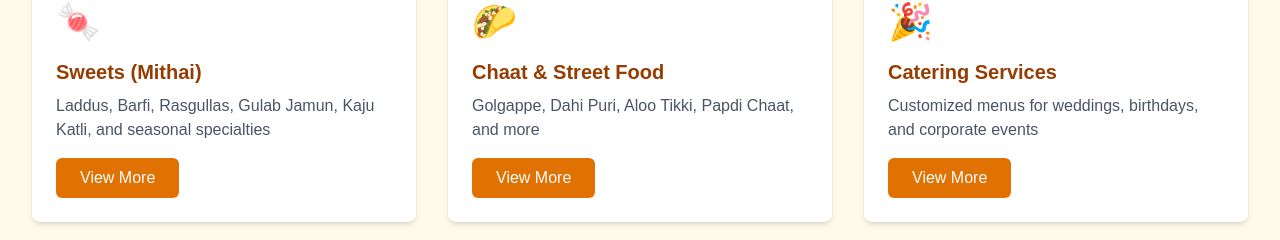
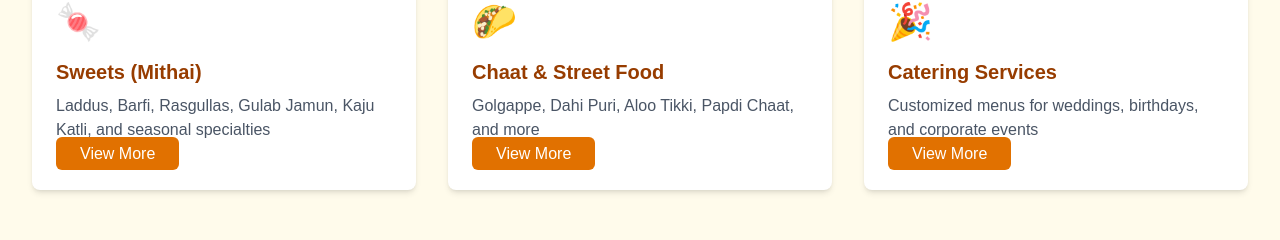
Before and after one commit to Ankush-25/Maheshwari, a React (Vite) app: page / in a window 1280 px wide. Shown: the part 1898-2138 px from the top of the page. Built offline with nearby package versions, Linux system fonts and the light colour scheme.

Commit message:
link changes

```diff
--- a/src/components/home.jsx
+++ b/src/components/home.jsx
@@ -148,9 +148,10 @@ const Home = () => {
                 <div className="text-4xl mb-4">{item.icon}</div>
                 <h3 className="text-xl font-semibold text-amber-800 mb-2">{item.title}</h3>
                 <p className="text-gray-600">{item.items}</p>
-               <button onClick={item.onclick} className="mt-4 px-6 py-2 bg-amber-600 text-white rounded-md hover:bg-amber-700 transition-colors">
+               <Link
+                 onClick={item.onclick} className="mt-4 px-6 py-2 bg-amber-600 text-white rounded-md hover:bg-amber-700 transition-colors">
                   View More
-                </button>
+                </Link>
               </div>
             ))}
           </div>
```
